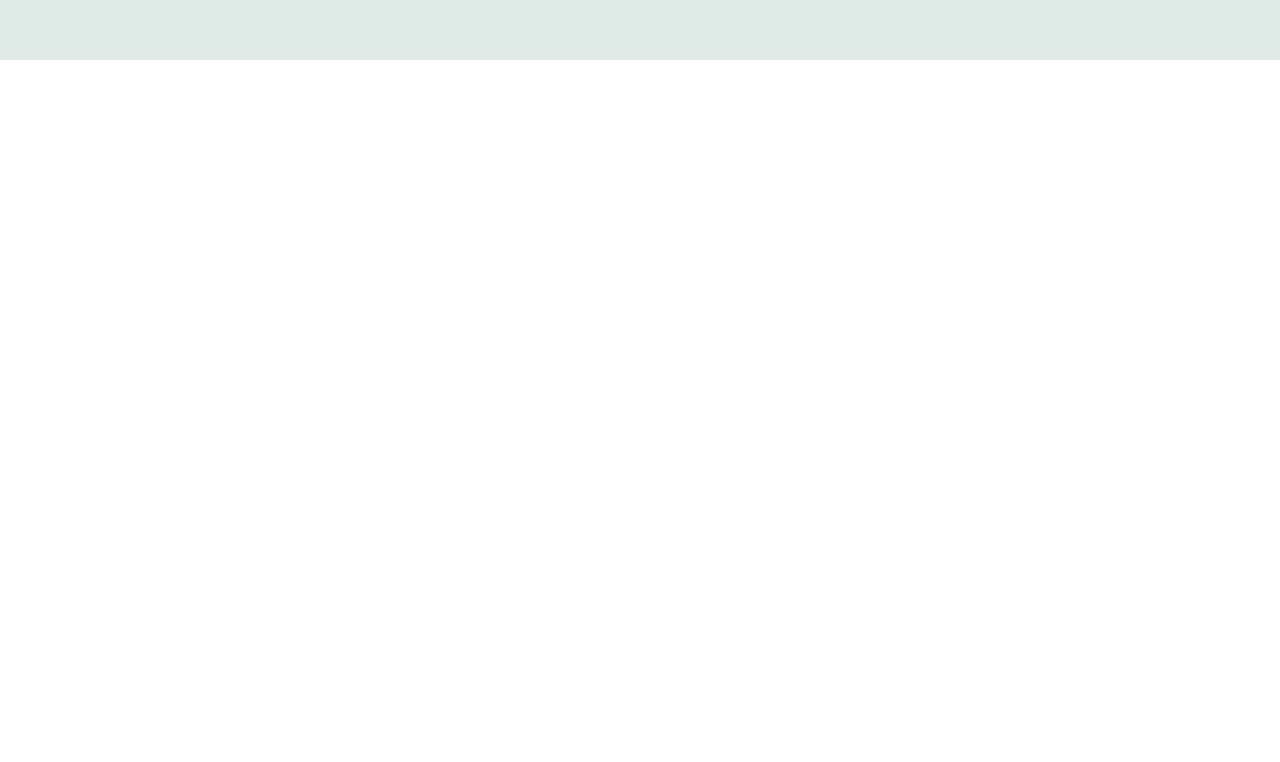
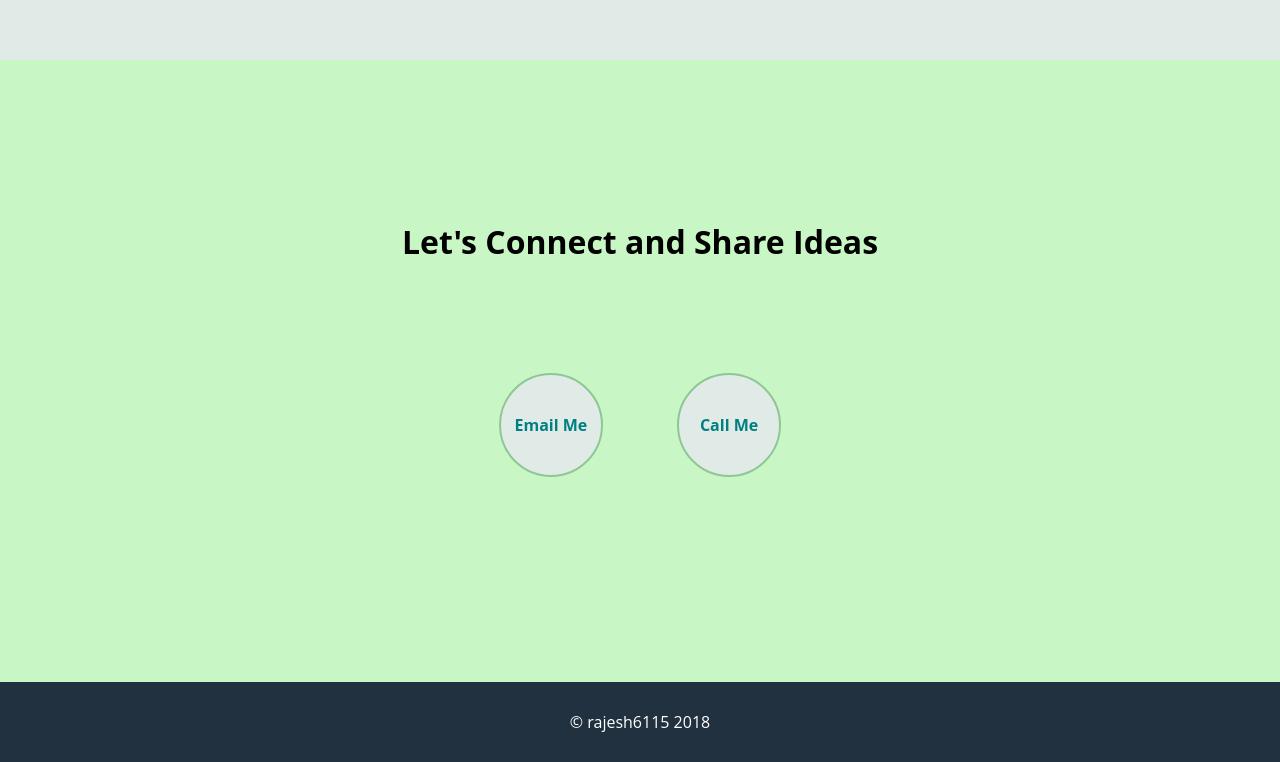
Before and after one commit to rajesh6115/rajesh6115.github.io, a plain HTML site: page index.html in a window 1280 px wide. Shown: the part 740-1502 px from the top of the page. Before the commit the page ends 800 px from the top, so only its background shows below. Drawn offline with Linux system fonts and the light colour scheme.

Commit message:
[contact] adding contact section

```diff
--- a/assets/css/profile.css
+++ b/assets/css/profile.css
@@ -43,7 +43,37 @@ nav ul li a:hover{
     color: green;
 }
 
-
+.contact{
+    background: #C8F7C5;
+    padding-bottom: 160px;
+}
+.contact .header{
+    padding: 160px 0 110px;
+}
+.contact-details{
+    display: inline-block;
+    font-weight: bold;
+    margin: 0 35px 45px 35px;
+    list-style-type: none;
+    border: 2px solid #90C695;
+    border-radius: 100%;
+    width: 100px;
+    height: 100px;
+    line-height: 100px;
+    background: #E0EbE8;
+    color: #008080;
+    text-decoration: none;
+}
+.contact-details:hover{
+    background: #E4F1FE;
+    color: green;
+}
+footer{
+    padding: 20px;
+    background: #22313F;
+    color: white;
+    line-height: 40px;
+}
 /* media queries*/
 @media only screen and (max-width: 500px)
 {
@@ -57,5 +87,12 @@ nav ul li a:hover{
 
 @media only screen and (max-width: 367px)
 {
-
+    .contact-details{
+        border: 2px solid #90C695;
+        border-radius: 0;
+        width: 90px;
+        height: 20px;
+        padding: 10px;
+        line-height: normal;
+    }
 }
--- a/index.html
+++ b/index.html
@@ -19,5 +19,18 @@
         <h1>Hay I'am Rajesh</h1>
         <p> a Software Developer</p>
     </div>
+    <div id="projects" class="work">
+
+    </div>
+    <div id="contact" class="contact">
+        <div class="header">
+            <h1>Let's Connect and Share Ideas</h1>
+        </div>
+        <a href="mailto:sahoorajesh.d@gmail.com" class="contact-details">Email Me</a>
+        <a href="tel:+91-8884882772" class="contact-details">Call Me</a>
+    </div>
+    <footer>
+        <p>&copy; rajesh6115 2018</p>
+    </footer>
 </body>
 </html>
```
